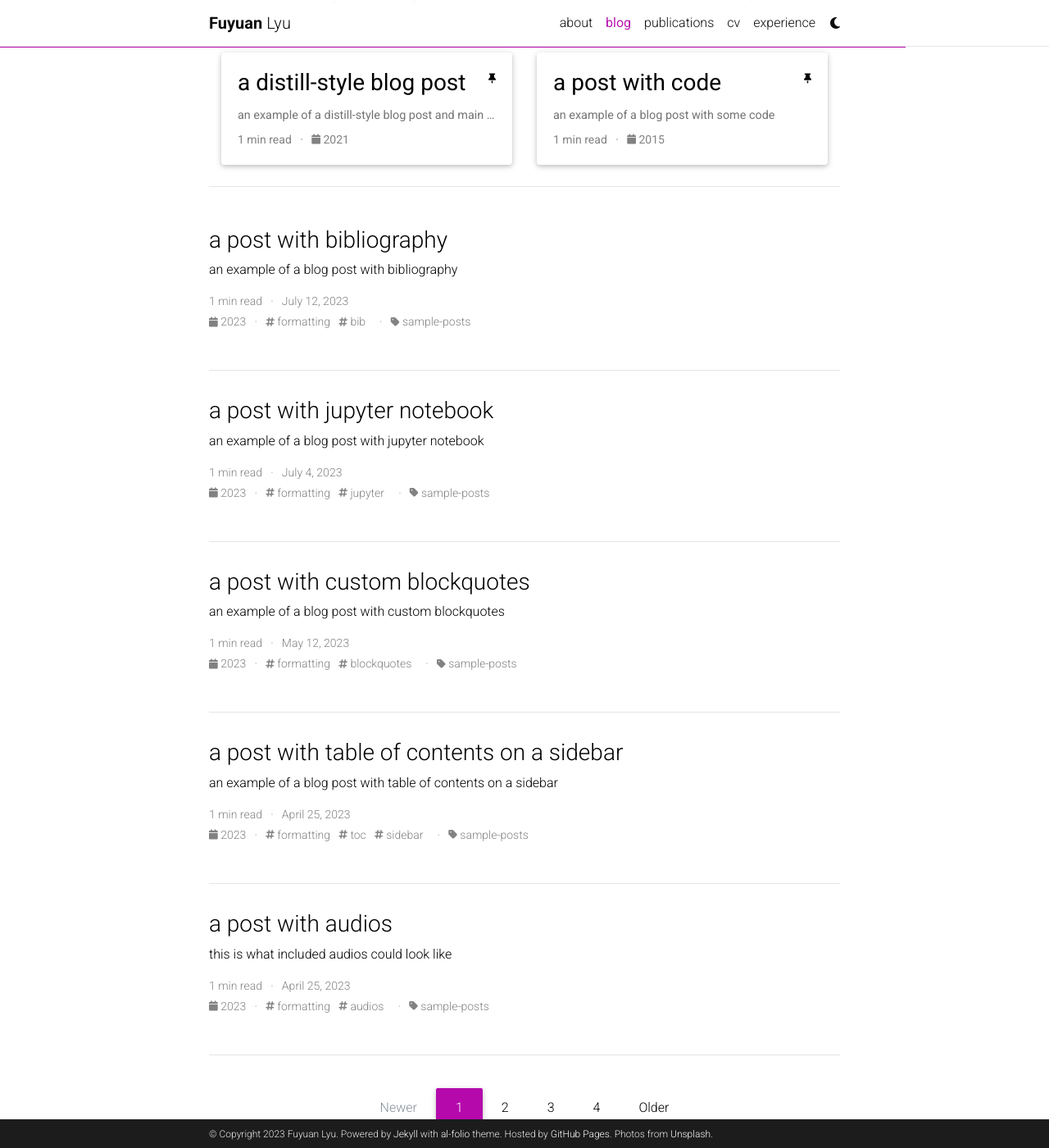
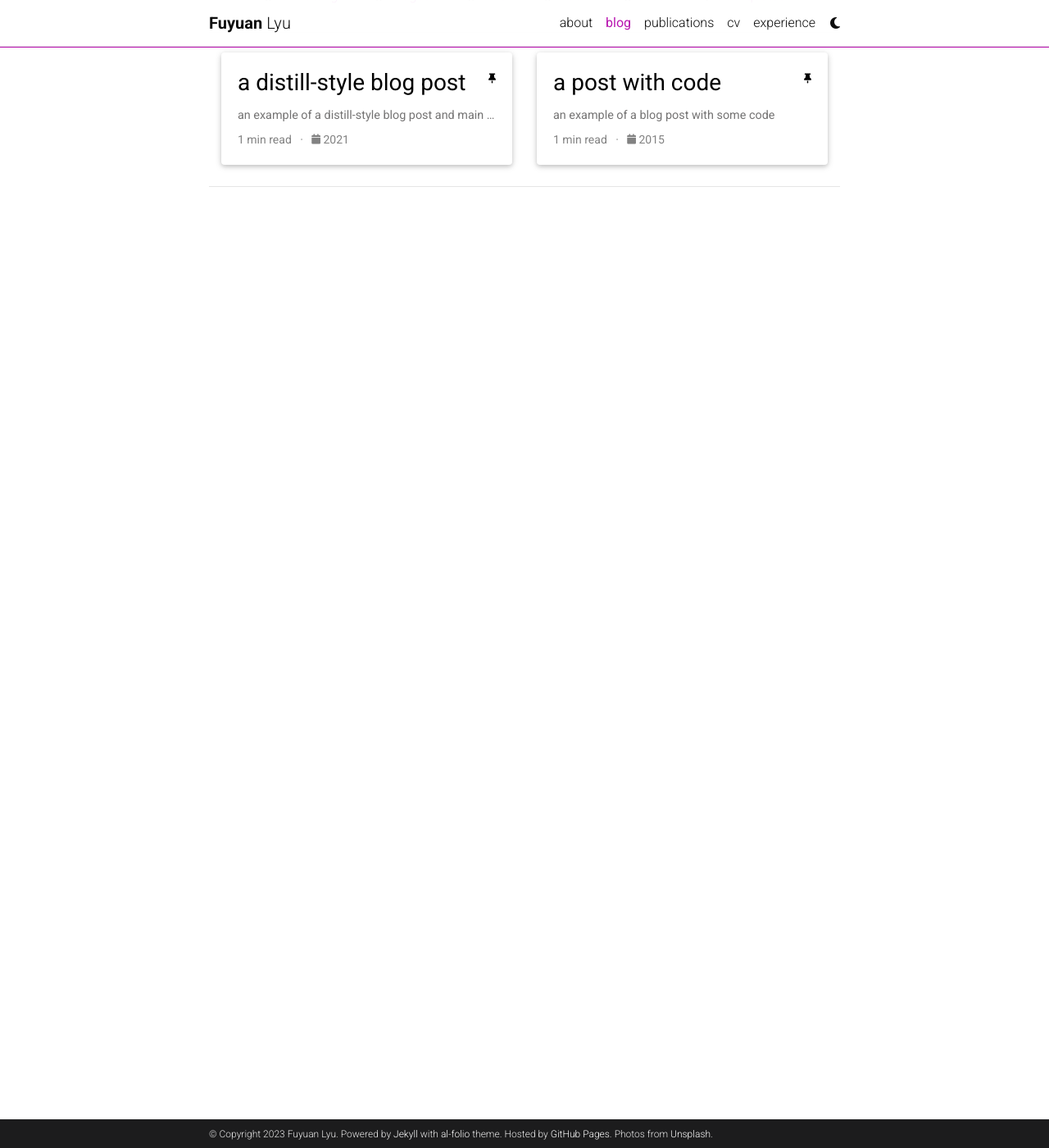
Before and after one commit to fuyuanlyu/fuyuanlyu.github.io, a Jekyll site: the page built from blog/index.html, in a window 1280 px wide and 1400 px high, scrolled down 385 px. Shown: the whole window at 82% size. Built offline with Jekyll 4.4.1, drawn with Linux system fonts in a browser that asks for light colours; the list of posts is cut into pages by our own code; comment, search, counter and statistics services are not loaded; a style sheet for code colours, icons or effects is not loaded.

```diff
--- a/_config.yml
+++ b/_config.yml
@@ -124,7 +124,7 @@
 # Blog
 # -----------------------------------------------------------------------------
 
-blog_name: fuyuanlyu # blog_name will be displayed in your blog page
+blog_name: My blogs # blog_name will be displayed in your blog page
 blog_nav_title: blog # your blog must have a title for it to be displayed in the nav bar
 blog_description: a simple whitespace theme for academics
 permalink: /blog/:year/:title/
@@ -184,8 +184,8 @@
   limit: 5 # leave blank to include all the news in the `_news` folder
 
 latest_posts:
-  enabled: true
-  scrollable: true # adds a vertical scroll bar if there are more than 3 new posts items
+  enabled: false
+  scrollable: false # adds a vertical scroll bar if there are more than 3 new posts items
   limit: 3 # leave blank to include all the blog posts
 
 # -----------------------------------------------------------------------------
@@ -308,7 +308,7 @@
 filtered_bibtex_keywords: [abbr, abstract, arxiv, bibtex_show, html, pdf, selected, supp, blog, code, poster, slides, website, preview, altmetric]
 
 # Maximum number of authors to be shown for each publication (more authors are visible on click)
-max_author_limit: 3  # leave blank to always show all authors
+max_author_limit: 10  # leave blank to always show all authors
 more_authors_animation_delay: 10  # more authors are revealed on click using animation; smaller delay means faster animation
 
 
--- a/blog/index.html
+++ b/blog/index.html
@@ -2,7 +2,7 @@
 layout: default
 title: blog
 pagination:
-  enabled: true
+  enabled: false
   collection: posts
   permalink: /page/:num/
   per_page: 5
```
Also changed, not shown: _pages/about.md (+2 -2 lines).
